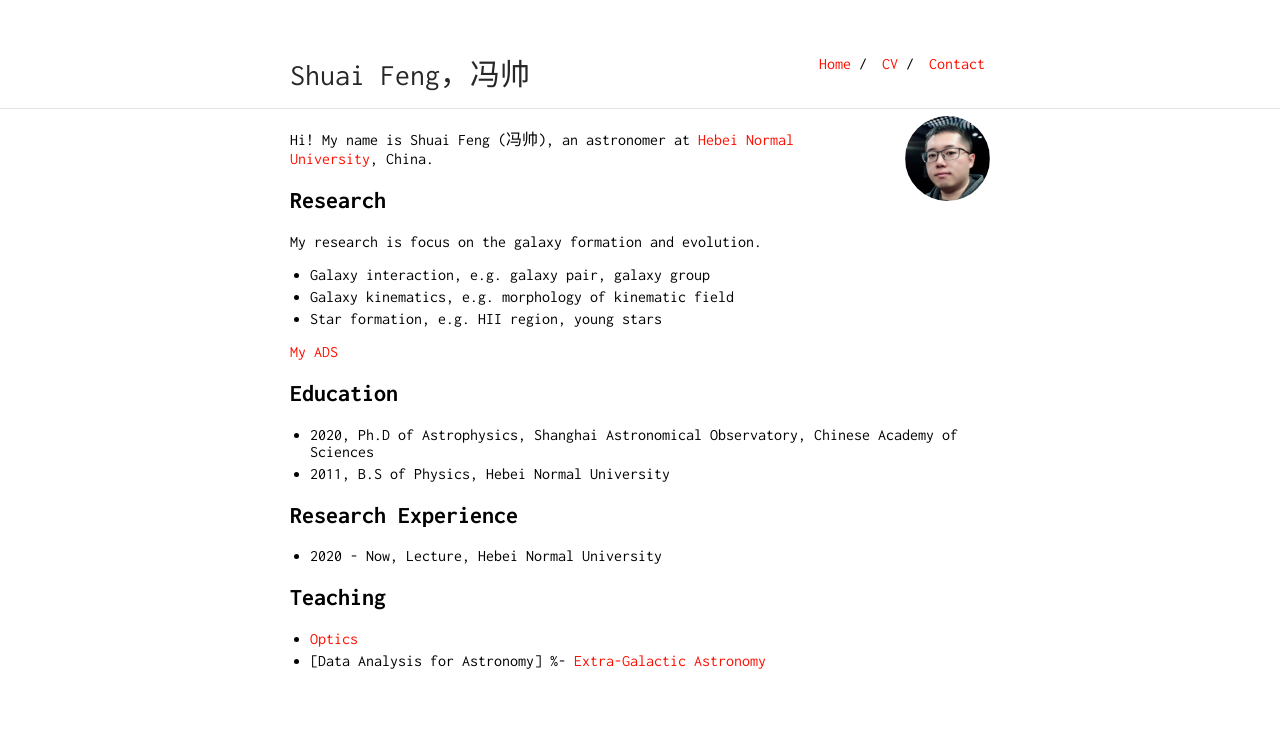
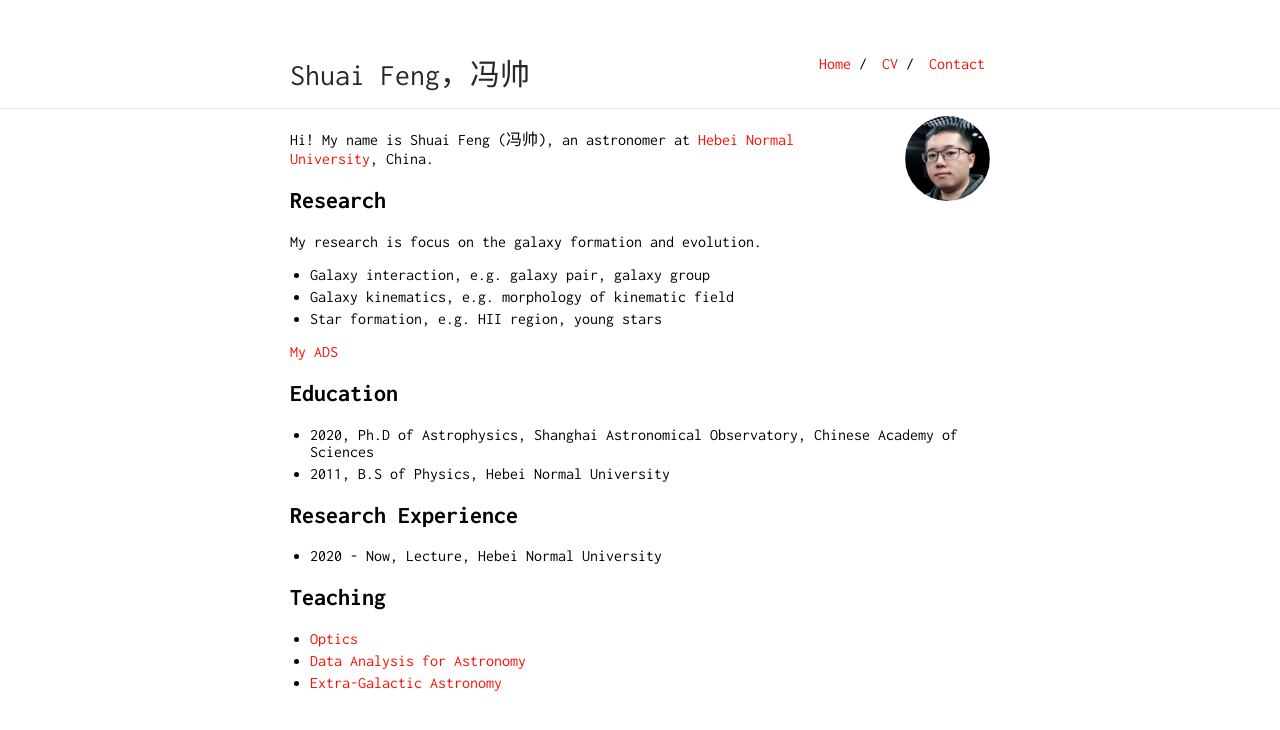
Before and after one commit to fengshuai0210/fengshuai0210.github.io, a Jekyll site: the page built from index.md, in a window 1280 px wide. Shown: the top 730 px of the page. Built offline with Jekyll 4.4.1, drawn with Linux system fonts in a browser that asks for light colours.

```diff
--- a/index.md
+++ b/index.md
@@ -26,5 +26,5 @@ My research is focus on the galaxy formation and evolution.
 
 ## Teaching
 - [Optics]()
-- [Data Analysis for Astronomy]
-%- [Extra-Galactic Astronomy]()
+- [Data Analysis for Astronomy]()
+- [Extra-Galactic Astronomy]()
```
